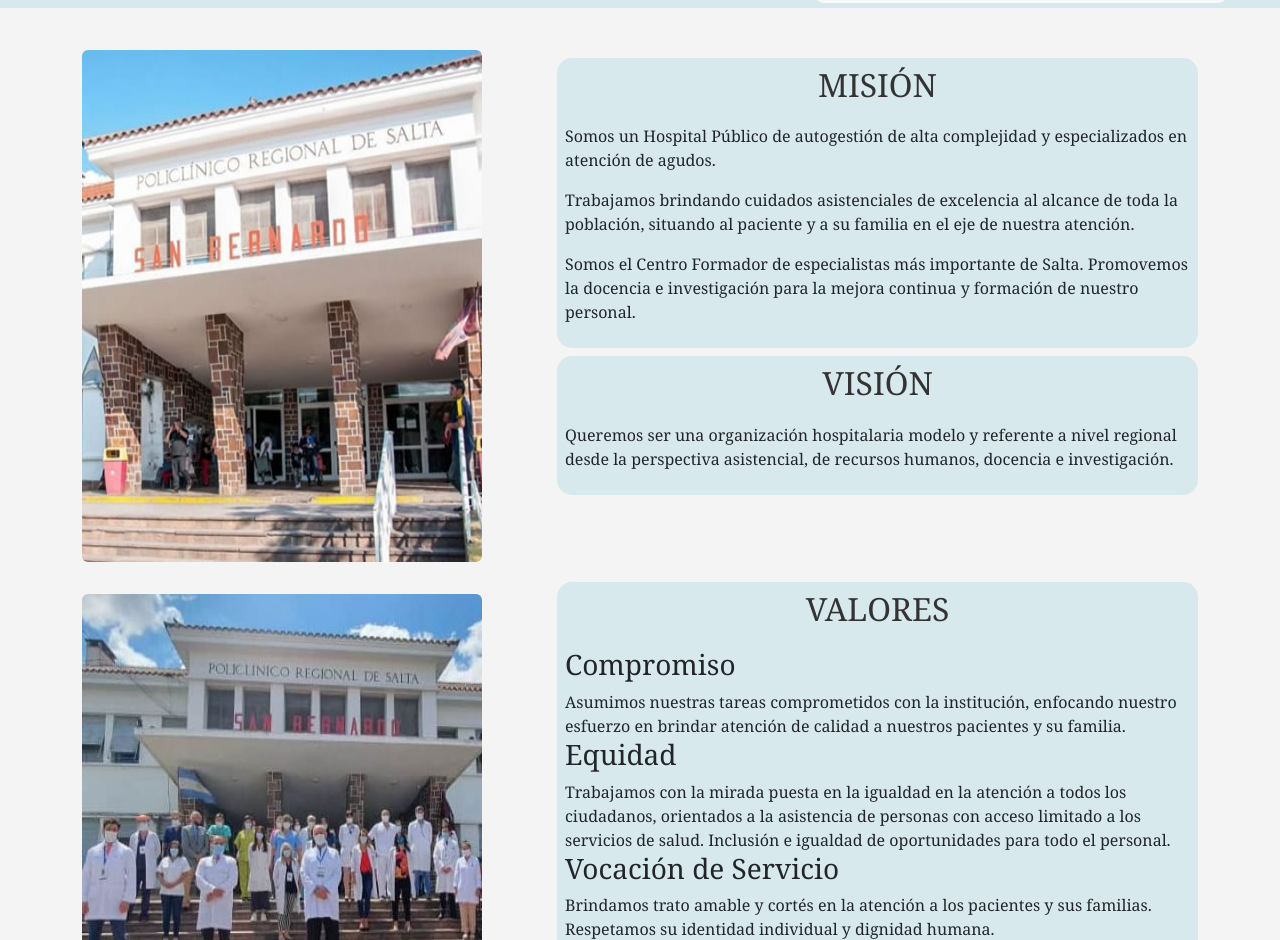
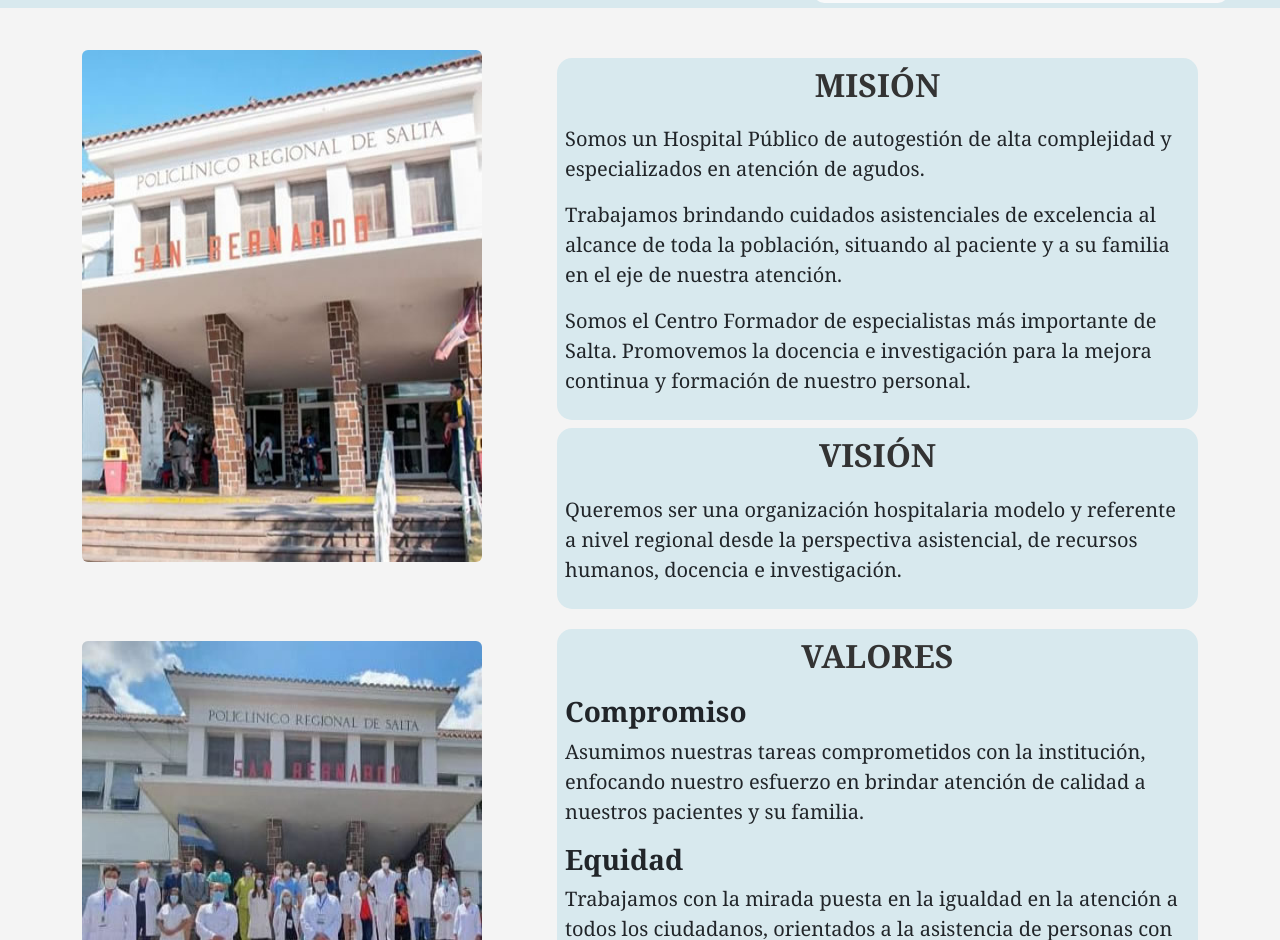
Before and after one commit to lucas12cn/IDW-38, a plain HTML site: page institucional.html in a window 1280 px wide. Shown: the part 112-1052 px from the top of the page. Drawn offline with nearby package versions, Linux system fonts and the light colour scheme.

Commit message:
arreglos finales institucional

```diff
--- a/estilos.css
+++ b/estilos.css
@@ -186,6 +186,11 @@ h2 {
     margin-top: 40px;
 
 }
+.mision h2 {
+
+    font-weight: bold;
+
+}
 .vision {
 
 
@@ -194,6 +199,11 @@ h2 {
     padding: 8px;
     border-radius: 15px;
     margin-top: 8px;
+
+}
+.vision h2 {
+
+    font-weight: bold;
 
 }
 
@@ -207,6 +217,21 @@ h2 {
     margin-top: 20px;
     margin-bottom: 20px;
 
+}
+
+.valores h2 {
+
+    font-weight: bold;
+
+}
+
+.valores h3 {
+
+    font-weight: bold;
+
+}
+.valores p {
+
 
 
 }
--- a/institucional.html
+++ b/institucional.html
@@ -41,13 +41,13 @@
             <div class="col">
                 <div class="mision">
                     <h2>MISIÓN</h2>
-                    <p>Somos un Hospital Público de autogestión de alta complejidad y especializados en atención de agudos.</p>
-                    <p>Trabajamos brindando cuidados asistenciales de excelencia al alcance de toda la población, situando al paciente y a su familia en el eje de nuestra atención.</p>
-                    <p>Somos el Centro Formador de especialistas más importante de Salta. Promovemos la docencia e investigación para la mejora continua y formación de nuestro personal.</p>
+                    <p class="fs-5">Somos un Hospital Público de autogestión de alta complejidad y especializados en atención de agudos.</p>
+                    <p class="fs-5">Trabajamos brindando cuidados asistenciales de excelencia al alcance de toda la población, situando al paciente y a su familia en el eje de nuestra atención.</p>
+                    <p class="fs-5">Somos el Centro Formador de especialistas más importante de Salta. Promovemos la docencia e investigación para la mejora continua y formación de nuestro personal.</p>
                 </div>
                 <div class="vision">
                     <h2>VISIÓN</h2>
-                    <p>Queremos ser una organización hospitalaria modelo y referente a nivel regional desde la perspectiva asistencial, de recursos humanos, docencia e investigación.</p>
+                    <p class="fs-5">Queremos ser una organización hospitalaria modelo y referente a nivel regional desde la perspectiva asistencial, de recursos humanos, docencia e investigación.</p>
                 </div>
             </div>
         </div>
@@ -61,23 +61,23 @@
 
                     <div>
                         <h3><span>Compromiso</span></h3>
-                        <div>Asumimos nuestras tareas comprometidos con la institución, enfocando nuestro esfuerzo en brindar atención de calidad a nuestros pacientes y su familia.</div>
+                        <div><p class="fs-5">Asumimos nuestras tareas comprometidos con la institución, enfocando nuestro esfuerzo en brindar atención de calidad a nuestros pacientes y su familia.</p></div>
                     </div>
                     <div>
                         <h3><span>Equidad</span></h3>
-                        <div>Trabajamos con la mirada puesta en la igualdad en la atención a todos los ciudadanos, orientados a la asistencia de personas con acceso limitado a los servicios de salud. Inclusión e igualdad de oportunidades para todo el personal.</div>
+                        <div><p class="fs-5">Trabajamos con la mirada puesta en la igualdad en la atención a todos los ciudadanos, orientados a la asistencia de personas con acceso limitado a los servicios de salud. Inclusión e igualdad de oportunidades para todo el personal.</p></div>
                     </div>
                     <div>
                         <h3><span>Vocación de Servicio</span></h3>
-                        <div><p>Brindamos trato amable y cortés en la atención a los pacientes y sus familias. Respetamos su identidad individual y dignidad humana.</p></div>
+                        <div><p class="fs-5">Brindamos trato amable y cortés en la atención a los pacientes y sus familias. Respetamos su identidad individual y dignidad humana.</p></div>
                     </div>
                     <div>
                         <h3><span>Profesionalidad </span></h3>
-                        <div>Brindamos nivel de asistencia al paciente de máxima calidad. Contamos con profesionales expertos y calificados. Sostenemos el trabajo con eficacia y eficiencia en cada proceso hospitalario. Asumimos el criterio de mejora continua de la calidad en todos nuestros servicios</div>
+                        <div><p class="fs-5">Brindamos nivel de asistencia al paciente de máxima calidad. Contamos con profesionales expertos y calificados. Sostenemos el trabajo con eficacia y eficiencia en cada proceso hospitalario. Asumimos el criterio de mejora continua de la calidad en todos nuestros servicios</p></div>
                     </div>
                     <div>
                         <h3><span>Trabajo en equipo</span></h3>
-                        <div><p>Coordinamos e integramos esfuerzos entre servicios, profesionales y centros sanitarios de la región. Respetamos y valoramos nuestras diferencias, fortaleciendo las relaciones interpersonales y priorizando el éxito de la institución y el equipo por encima del éxito individual.</p></div>
+                        <div><p class="fs-5">Coordinamos e integramos esfuerzos entre servicios, profesionales y centros sanitarios de la región. Respetamos y valoramos nuestras diferencias, fortaleciendo las relaciones interpersonales y priorizando el éxito de la institución y el equipo por encima del éxito individual.</p></div>
                     </div>
 
                 </div>
```
